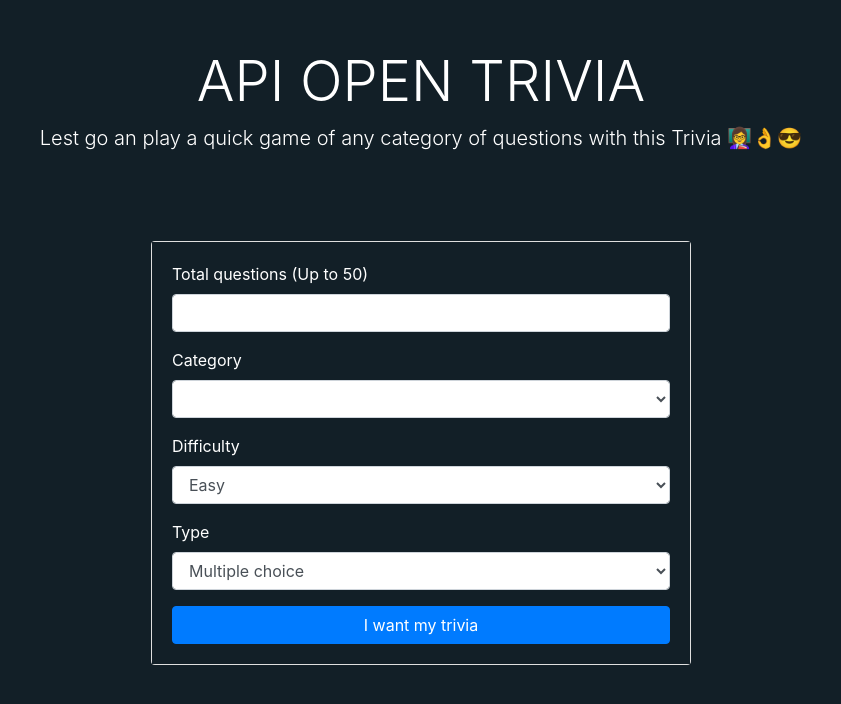
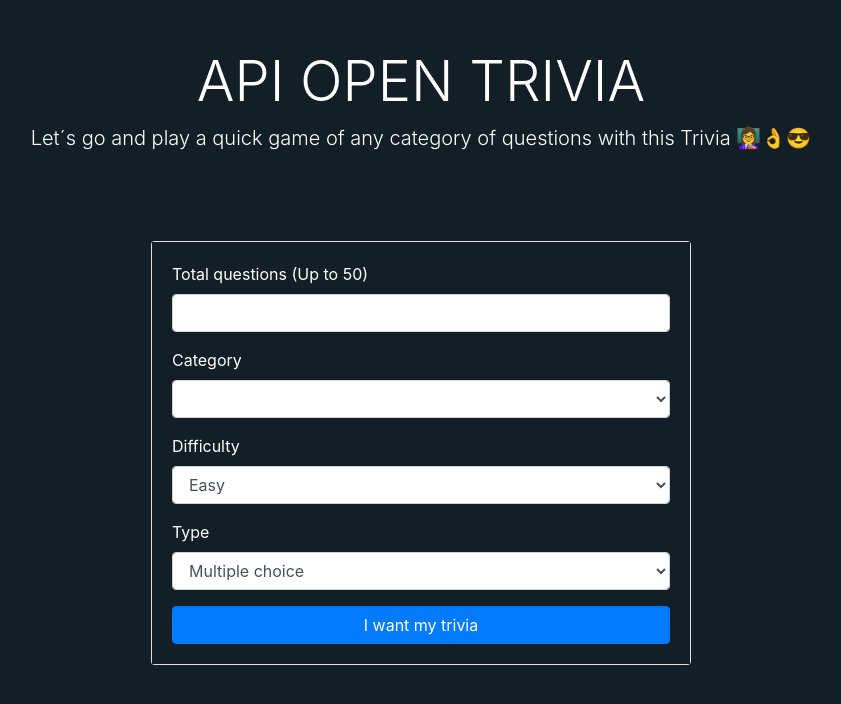
Before and after one commit to ian117/API_Open_Trivia_Clean_Good_Practices, a plain HTML site: page index.html in a window 1280 px wide. Shown: the whole page, without its empty margins (219-1060 px from the left). Drawn offline with nearby package versions, Linux system fonts and the light colour scheme; no server answers.

Commit message:
Typos del header arreglados

```diff
--- a/index.html
+++ b/index.html
@@ -14,7 +14,7 @@
 <!-- Header -->
     <div class="pricing-header px-3 py-3 pt-md-5 pb-md-4 mx-auto text-center">
         <h1 class="display-4">API OPEN TRIVIA</h1>
-        <p class="lead">Lest go an play a quick game of any category of questions with this Trivia 👩‍🏫👌😎</p>
+        <p class="lead">Let´s go and play a quick game of any category of questions with this Trivia 👩‍🏫👌😎</p>
     </div>
 <!-- Trivia Box -->
     <div class="container mt-5">
```
